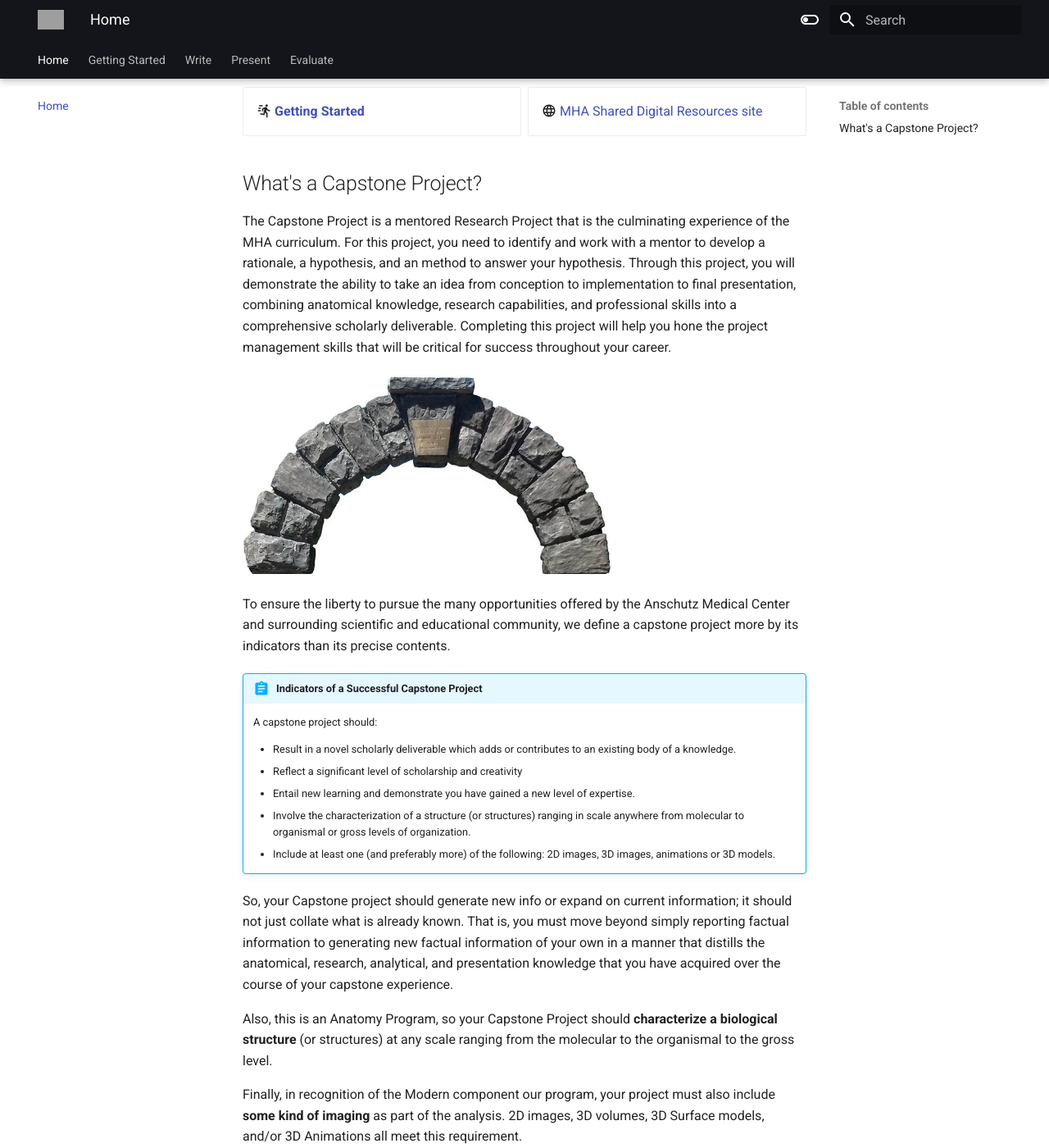
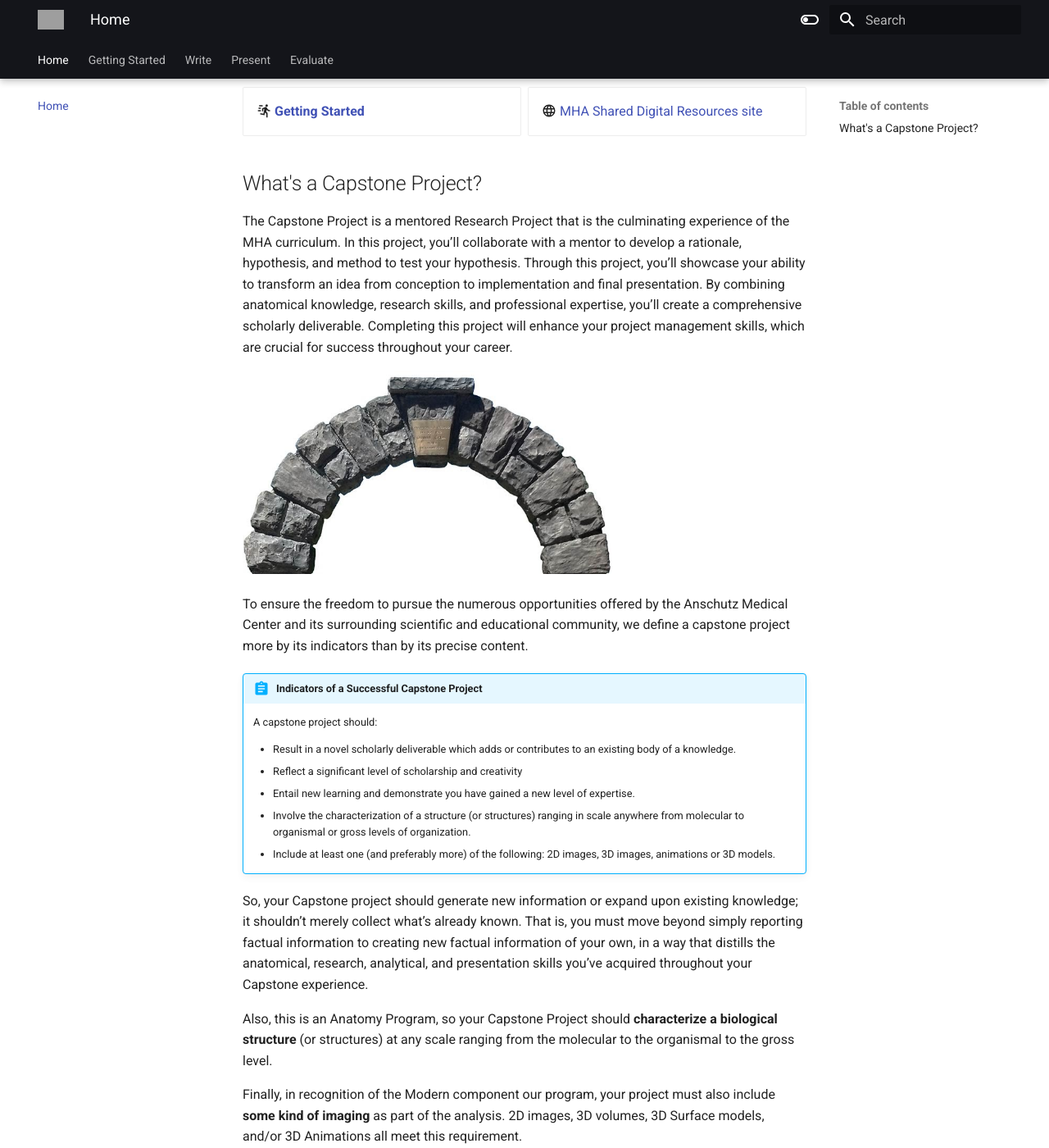
Before and after one commit to ModernHumanAnatomy/MHACapstone, an MkDocs documentation site: the page built from docs/index.md, in a window 1280 px wide and 1400 px high, scrolled down 214 px. Shown: the whole window at 82% size. Built offline with MkDocs 1.6.1 and Material for MkDocs 9.7.7, drawn with Linux system fonts in a browser that asks for light colours; grey boxes are pictures that could not be loaded.

Commit message:
update capstone description

```diff
--- a/docs/index.md
+++ b/docs/index.md
@@ -11,11 +11,11 @@ Welcome to the Capstone Project Documentation Site for the [MHA CU Anschutz Mast
 
 ## What's a Capstone Project?
 
-The Capstone Project is a mentored Research Project that is the culminating experience of the MHA curriculum. For this project, you need to identify and work with a mentor to develop a rationale,  a hypothesis, and an method to answer your hypothesis. Through this project, you will demonstrate the ability to take an idea from conception to implementation to final presentation, combining anatomical knowledge, research capabilities, and professional skills into a comprehensive scholarly deliverable. Completing this project will help you hone the project management skills that will be critical for success throughout your career.
+The Capstone Project is a mentored Research Project that is the culminating experience of the MHA curriculum. In this project, you’ll collaborate with a mentor to develop a rationale, hypothesis, and method to test your hypothesis.  Through this project, you’ll showcase your ability to transform an idea from conception to implementation and final presentation. By combining anatomical knowledge, research skills, and professional expertise, you’ll create a comprehensive scholarly deliverable. Completing this project will enhance your project management skills, which are crucial for success throughout your career.
 
 ![Stone Arch featuring a Key Stone and a Cap Stone](images/capstone-2.jpg){ width="450"}
 
-To ensure the liberty to pursue the many opportunities offered by the Anschutz Medical Center and surrounding scientific and educational community, we define a capstone project more by its indicators than its precise contents.
+To ensure the freedom to pursue the numerous opportunities offered by the Anschutz Medical Center and its surrounding scientific and educational community, we define a capstone project more by its indicators than by its precise content.
 
 !!! abstract "Indicators of a Successful Capstone Project"
 
@@ -27,7 +27,7 @@ To ensure the liberty to pursue the many opportunities offered by the Anschutz M
     - Involve the characterization of a structure (or structures) ranging in scale anywhere from molecular to organismal or gross levels of organization.
     - Include at least one (and preferably more) of the following: 2D images, 3D images, animations or 3D models.
 
-So, your Capstone project should generate new info or expand on current information; it should not just collate what is already known. That is, you must move beyond simply reporting factual information to generating new factual information of your own in a manner that distills the anatomical, research, analytical, and presentation knowledge that you have acquired over the course of your capstone experience.
+So, your Capstone project should generate new information or expand upon existing knowledge; it shouldn’t merely collect what’s already known. That is, you must move beyond simply reporting factual information to creating new factual information of your own, in a way that distills the anatomical, research, analytical, and presentation skills you’ve acquired throughout your Capstone experience.
 
 Also, this is an Anatomy Program, so your Capstone Project should **characterize a biological structure** (or structures) at any scale ranging from the molecular to the organismal to the gross level.
 
```
Also changed, not shown: docs/assignments.md (+1 -1 lines).
